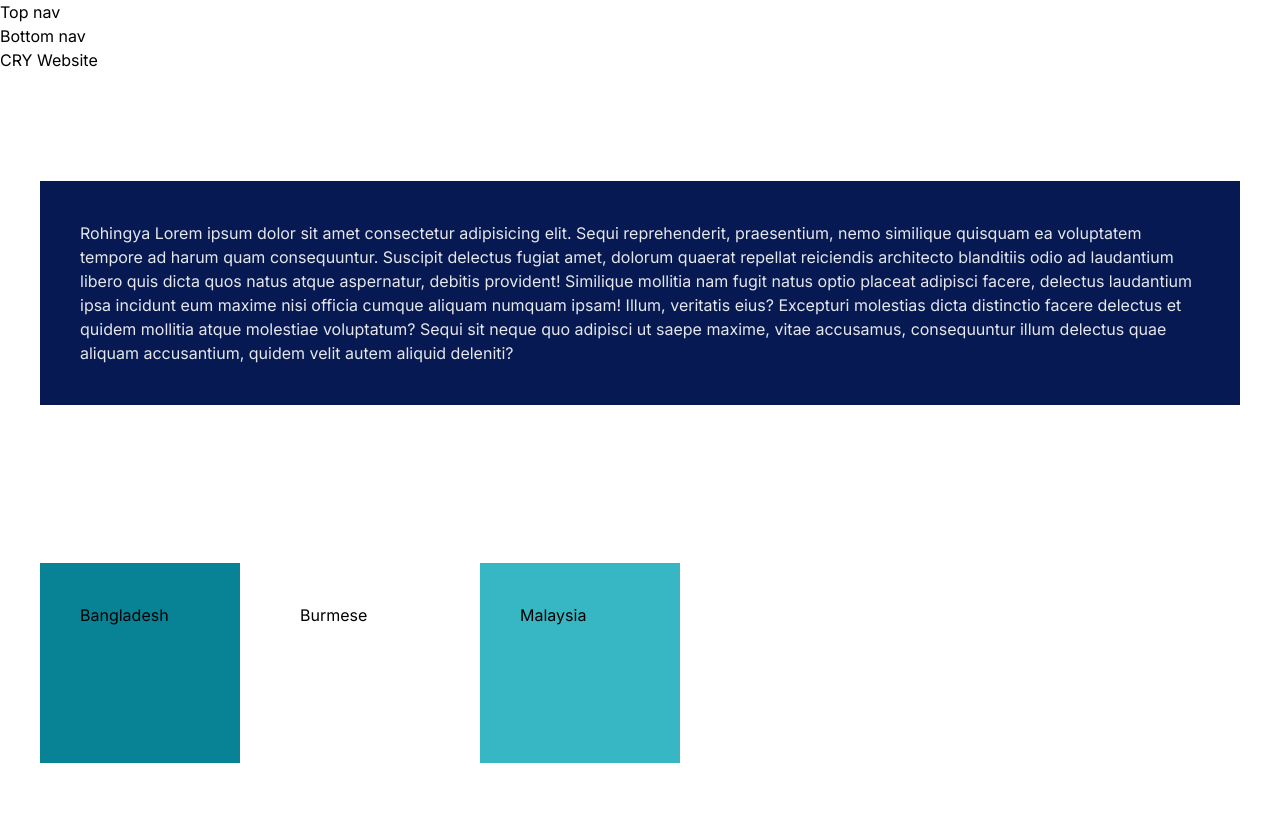
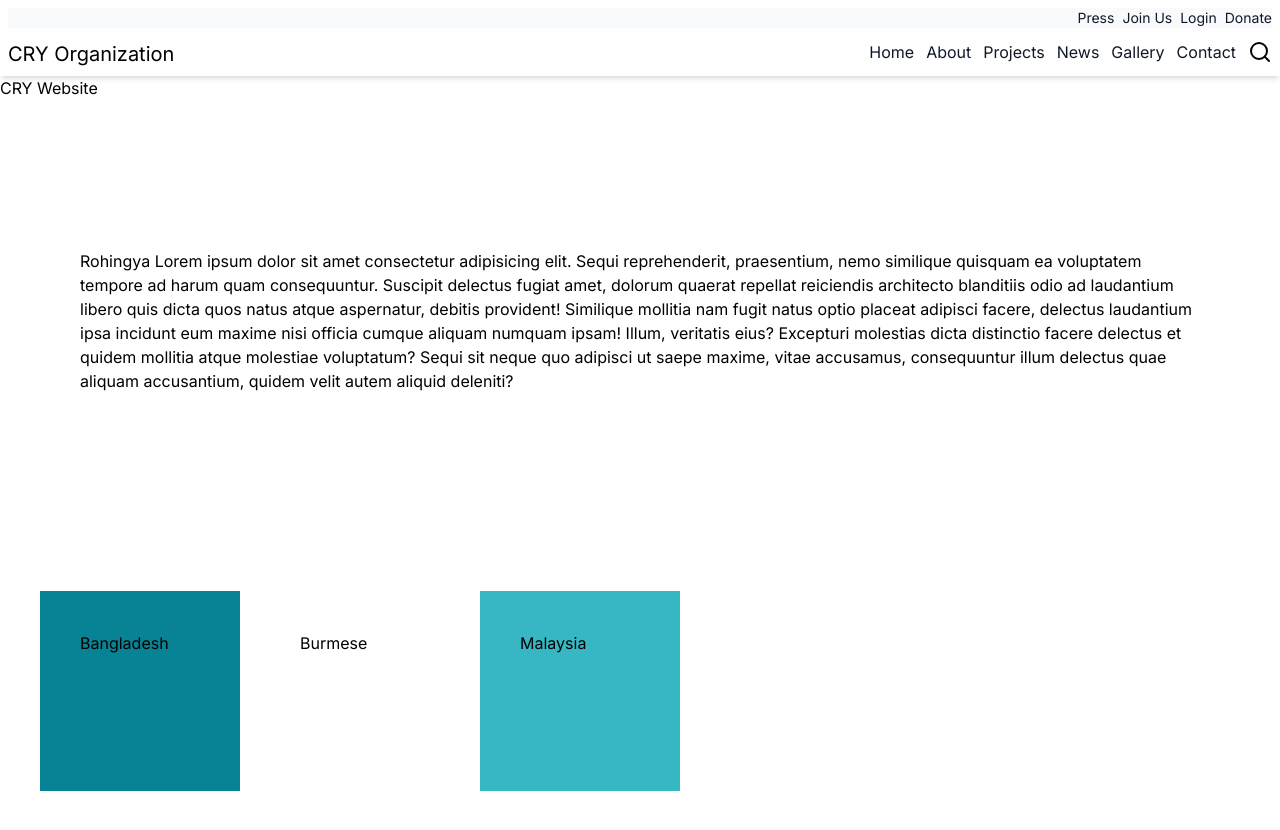
Before and after one commit to Mustakahmmed-dev/cry-org, a Next.js app: page / in a window 1280 px wide. Shown: the top 830 px of the page. Built offline with nearby package versions, Linux system fonts and the light colour scheme.

Commit message:
Added navbar

```diff
--- a/package.json
+++ b/package.json
@@ -9,6 +9,7 @@
     "lint": "eslint"
   },
   "dependencies": {
+    "lucide-react": "^0.546.0",
     "next": "^15.5.6",
     "react": "19.1.0",
     "react-dom": "19.1.0"
--- a/src/components/Header/Navbar.jsx
+++ b/src/components/Header/Navbar.jsx
@@ -1,15 +1,41 @@
+import { Menu, Search } from "lucide-react";
+import Link from "next/link";
 
 const Navbar = () => {
-    return(
-        <nav>
-            <div>
-                Top nav
+    const links = <>
+        <li><Link href="/" className="text-gray-900"> Home </Link></li>
+        <li><Link href="/" className="text-gray-900"> About </Link></li>
+        <li><Link href="/" className="text-gray-900"> Projects </Link></li>
+        <li><Link href="/" className="text-gray-900"> News </Link></li>
+        <li><Link href="/" className="text-gray-900"> Gallery </Link></li>
+        <li><Link href="/" className="text-gray-900"> Contact </Link></li>
+    </>
+    return (
+        <nav className=" shadow-md p-2 space-y-3 ">
+            {/* Top side */}
+            <div className="flex justify-between md:justify-end bg-gray-50">
+                <div className=" md:hidden">
+                    <Menu />
+                </div>
+                <ul className="flex gap-2 text-gray-900 text-sm">
+                    <li> <Link href="/">Press</Link> </li>
+                    <li> <Link href="/">Join Us</Link> </li>
+                    <li> <Link href="/">Login</Link> </li>
+                    <li> <Link href="/">Donate</Link> </li>
+                    <Search className="md:hidden" />
+                </ul>
             </div>
-            <div>
-                Bottom nav
+
+            {/* Bottom side */}
+            <div className="hidden md:flex justify-between max-w-7xl mx-auto">
+                <h2 className="text-xl">CRY Organization</h2>
+                <ul className="flex gap-3 ">
+                    {links}
+                    <Search />
+                </ul>
             </div>
         </nav>
     )
 }
 
-export default Navbar
+export default Navbar;
--- a/src/components/TestBox.jsx
+++ b/src/components/TestBox.jsx
@@ -1,7 +1,7 @@
 const TestBox = () => {
     return (
         <div className="flex gap-5 justify-self-center flex-wrap p-10 items-center min-h-screen">
-            <div className="bg-[#071952] p-10 text-gray-200">
+            <div className="textPrimary p-10 ">
                 Rohingya Lorem ipsum dolor sit amet consectetur adipisicing elit. Sequi reprehenderit, praesentium, nemo similique quisquam ea voluptatem tempore ad harum quam consequuntur. Suscipit delectus fugiat amet, dolorum quaerat repellat reiciendis architecto blanditiis odio ad laudantium libero quis dicta quos natus atque aspernatur, debitis provident! Similique mollitia nam fugit natus optio placeat adipisci facere, delectus laudantium ipsa incidunt eum maxime nisi officia cumque aliquam numquam ipsam! Illum, veritatis eius? Excepturi molestias dicta distinctio facere delectus et quidem mollitia atque molestiae voluptatum? Sequi sit neque quo adipisci ut saepe maxime, vitae accusamus, consequuntur illum delectus quae aliquam accusantium, quidem velit autem aliquid deleniti?
             </div>
             <div className="bg-[#088395] p-10 w-[200px] h-[200px]">
```
Also changed, not shown: src/app/globals.css (line endings or trailing spaces), 2 other files (tests, documents, lock files or other folders).
